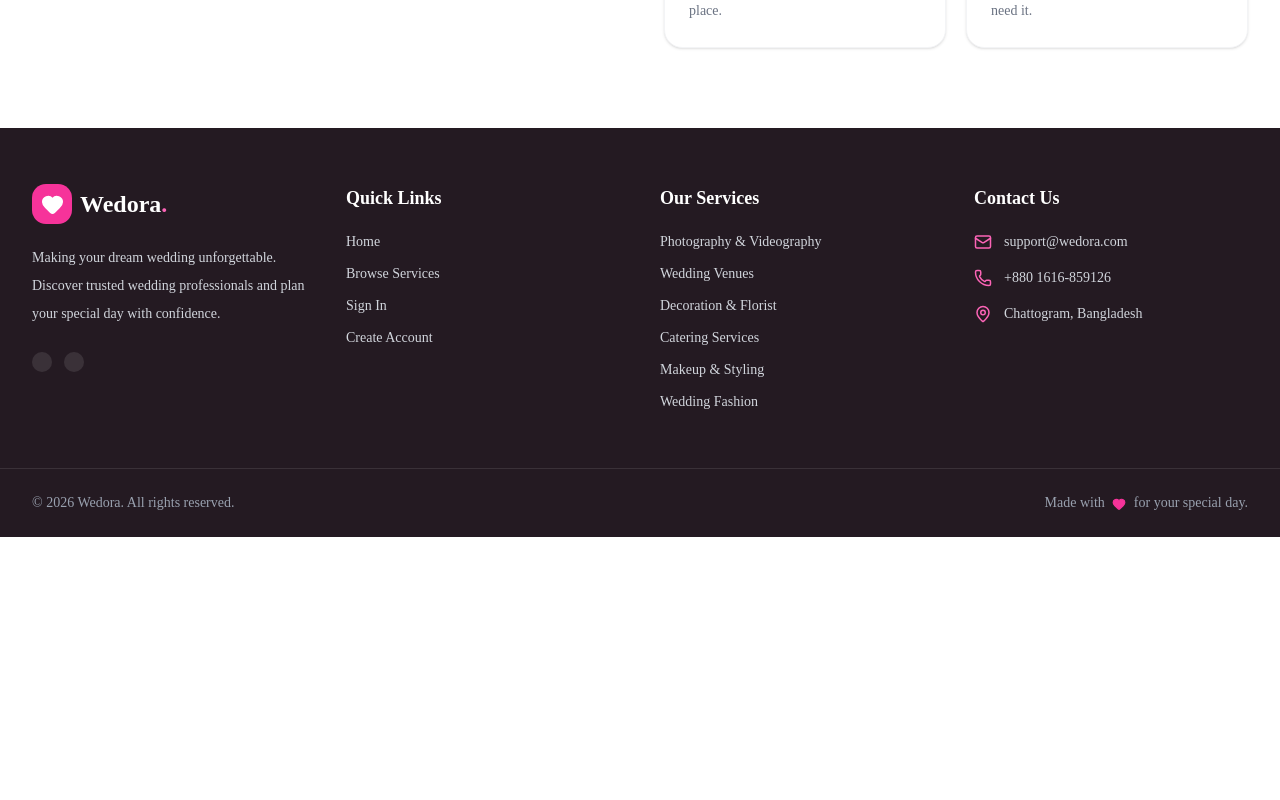
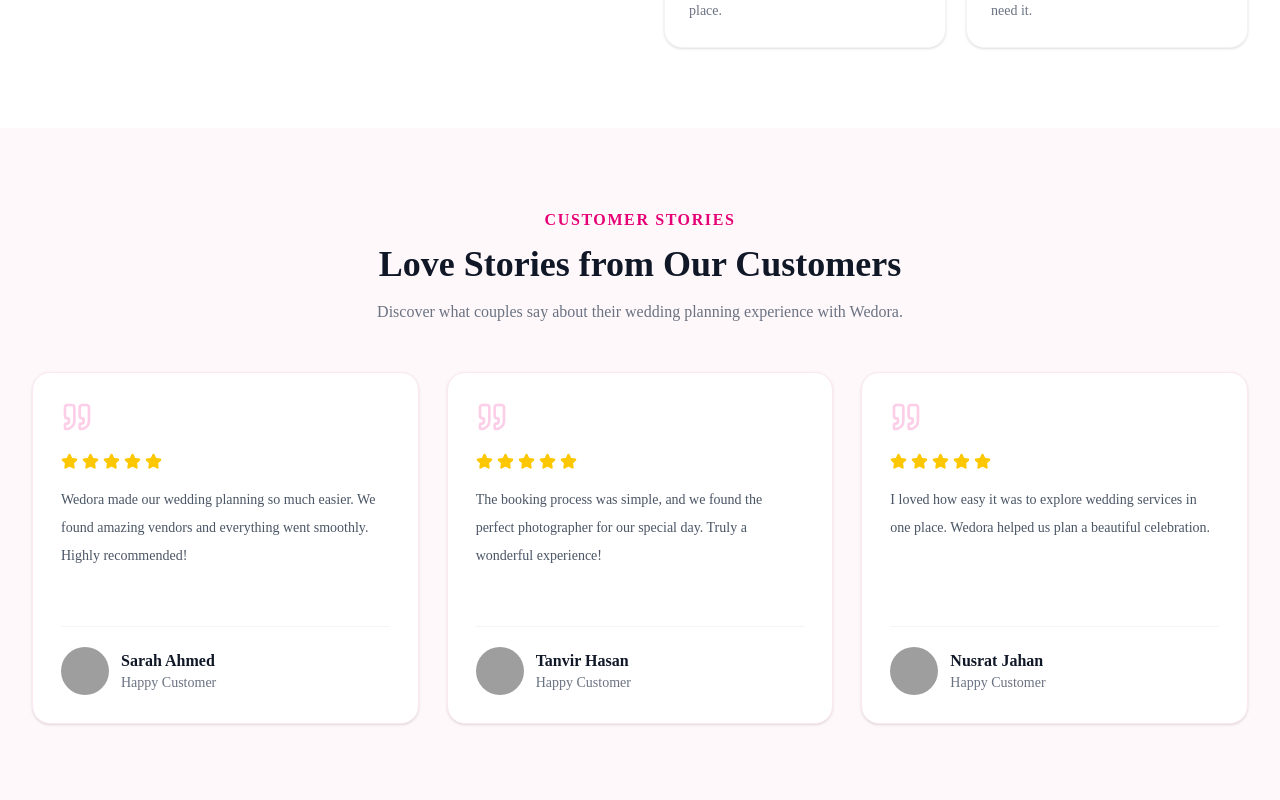
Before and after one commit to pranta77/Wedora-Website-Client, a Next.js app: page / in a window 1280 px wide. Shown: the part 2640-3440 px from the top of the page. Before the commit the page ends 3177 px from the top, so only its background shows below. Built offline with nearby package versions, Linux system fonts and the light colour scheme; no server answers; grey boxes are pictures that could not be loaded.

Commit message:
create customer testimonials section

```diff
--- a/src/app/page.js
+++ b/src/app/page.js
@@ -2,6 +2,7 @@ import HeroSection from "@/components/home/HeroSection";
 import FeaturedServices from "@/components/home/FeaturedServices";
 import CategoriesSection from "@/components/home/CategoriesSection";
 import WhyChooseUs from "@/components/home/WhyChooseUs";
+import Testimonials from "@/components/home/Testimonials";
 
 export default function HomePage() {
   return (
@@ -10,6 +11,7 @@ export default function HomePage() {
       <FeaturedServices />
       <CategoriesSection/>
       <WhyChooseUs/>
+      <Testimonials/>
     </>
   );
 }
--- a/src/components/home/Testimonials.jsx
+++ b/src/components/home/Testimonials.jsx
@@ -0,0 +1,100 @@
+
+"use client";
+
+import { motion } from "framer-motion";
+import { Star, Quote } from "lucide-react";
+import Image from "next/image";
+
+const testimonials = [
+  {
+    name: "Sarah Ahmed",
+    role: "Happy Customer",
+    image: "https://i.pravatar.cc/150?img=47",
+    rating: 5,
+    review:
+      "Wedora made our wedding planning so much easier. We found amazing vendors and everything went smoothly. Highly recommended!",
+  },
+  {
+    name: "Tanvir Hasan",
+    role: "Happy Customer",
+    image: "https://i.pravatar.cc/150?img=12",
+    rating: 5,
+    review:
+      "The booking process was simple, and we found the perfect photographer for our special day. Truly a wonderful experience!",
+  },
+  {
+    name: "Nusrat Jahan",
+    role: "Happy Customer",
+    image: "https://i.pravatar.cc/150?img=44",
+    rating: 5,
+    review:
+      "I loved how easy it was to explore wedding services in one place. Wedora helped us plan a beautiful celebration.",
+  },
+];
+
+export default function Testimonials() {
+  return (
+    <section className="bg-[#fff8fa] py-20">
+      <div className="mx-auto max-w-7xl px-4 sm:px-6 lg:px-8">
+        <div className="mx-auto mb-12 max-w-2xl text-center">
+          <p className="font-semibold uppercase tracking-widest text-pink-600">
+            Customer Stories
+          </p>
+
+          <h2 className="mt-3 text-3xl font-bold text-gray-900 sm:text-4xl">
+            Love Stories from Our Customers
+          </h2>
+
+          <p className="mt-4 text-gray-500">
+            Discover what couples say about their wedding planning experience
+            with Wedora.
+          </p>
+        </div>
+
+        <div className="grid gap-7 md:grid-cols-2 lg:grid-cols-3">
+          {testimonials.map((item, index) => (
+            <motion.div
+              key={item.name}
+              initial={{ opacity: 0, y: 25 }}
+              whileInView={{ opacity: 1, y: 0 }}
+              viewport={{ once: true }}
+              transition={{ duration: 0.4, delay: index * 0.1 }}
+              className="rounded-2xl border border-pink-100 bg-white p-7 shadow-sm transition duration-300 hover:-translate-y-2 hover:shadow-lg"
+            >
+              <Quote size={32} className="mb-5 text-pink-200" />
+
+              <div className="mb-4 flex gap-1">
+                {Array.from({ length: item.rating }).map((_, i) => (
+                  <Star
+                    key={i}
+                    size={17}
+                    className="fill-yellow-400 text-yellow-400"
+                  />
+                ))}
+              </div>
+
+              <p className="min-h-28 text-sm leading-7 text-gray-600">
+                {item.review}
+              </p>
+
+              <div className="mt-7 flex items-center gap-3 border-t border-gray-100 pt-5">
+                <Image
+                  src={item.image}
+                  alt={item.name}
+                  width={500}
+                  height={500}
+                  className="h-12 w-12 rounded-full object-cover"
+                />
+
+                <div>
+                  <h3 className="font-bold text-gray-900">{item.name}</h3>
+                  <p className="text-sm text-gray-500">{item.role}</p>
+                </div>
+              </div>
+            </motion.div>
+          ))}
+        </div>
+      </div>
+    </section>
+  );
+}
```
